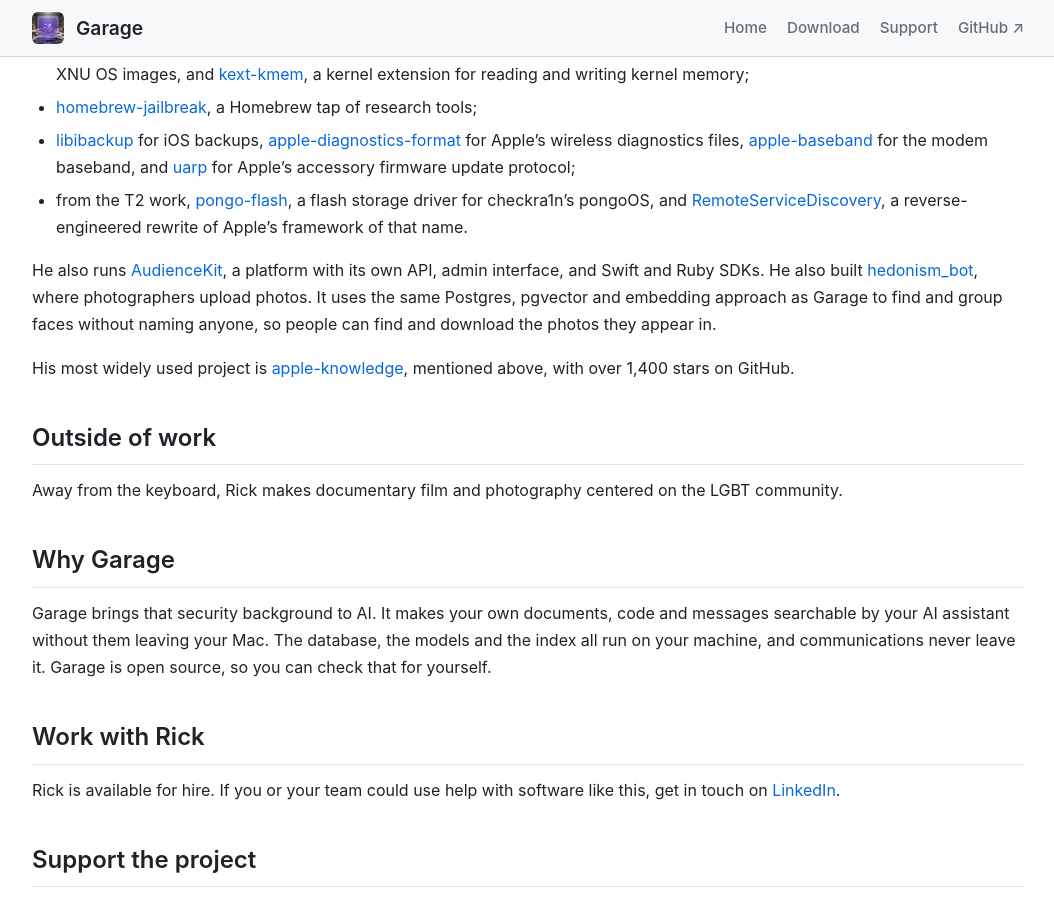
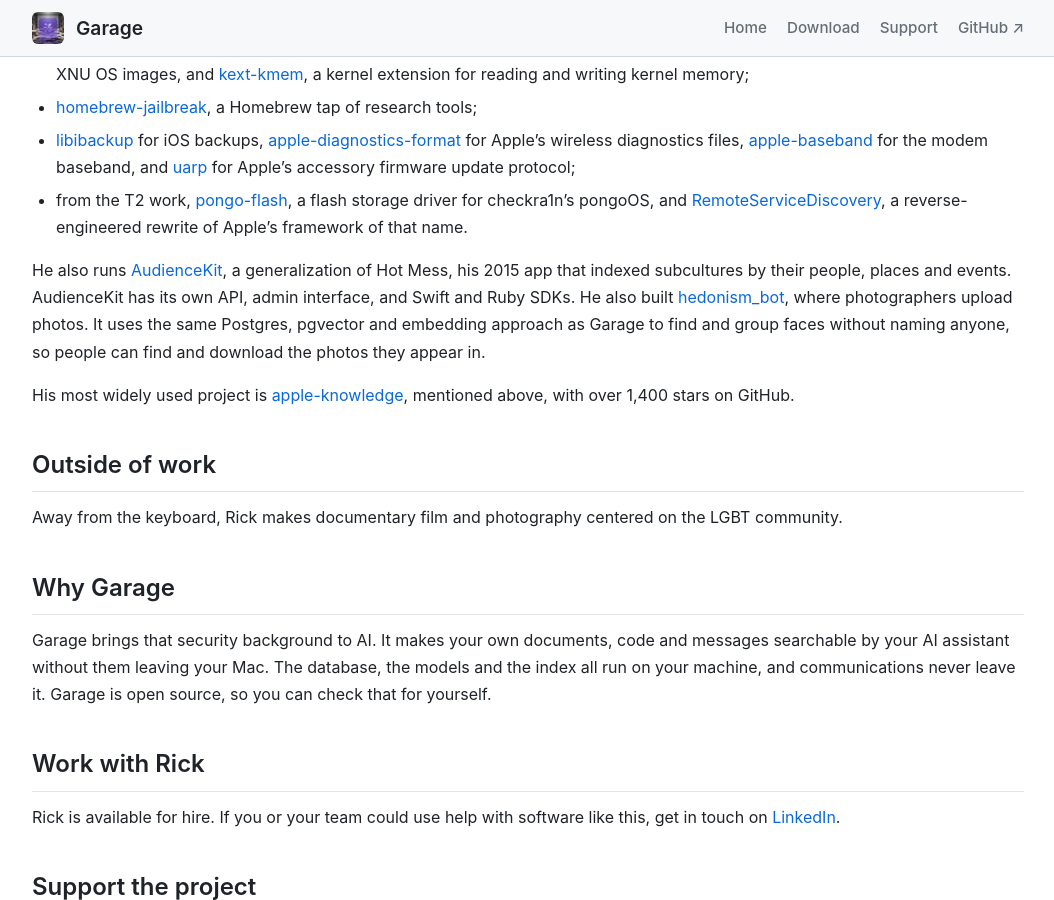
Before and after one commit to rickmark/garage-rag, a Jekyll site: the page built from docs/about.md, in a window 1280 px wide and 900 px high, scrolled down 1757 px. Shown: the whole window, without its empty margins (112-1166 px from the left). Built offline with Jekyll 4.4.1, drawn with Linux system fonts in a browser that asks for light colours.

Commit message:
Creator bio: AudienceKit grew out of Hot Mess
Co-Authored-By: Claude Opus 5.5 (1M context) <noreply@anthropic.com>
Claude-Session: https://claude.ai/code/session_014hnDBmzmrxouRSGPpEkRd6

```diff
--- a/docs/about.md
+++ b/docs/about.md
@@ -56,7 +56,7 @@ Rick publishes most of his work on [GitHub](https://github.com/rickmark). Beyond
 - [libibackup](https://github.com/hack-different/libibackup) for iOS backups, [apple-diagnostics-format](https://github.com/hack-different/apple-diagnostics-format) for Apple's wireless diagnostics files, [apple-baseband](https://github.com/hack-different/apple-baseband) for the modem baseband, and [uarp](https://github.com/hack-different/uarp) for Apple's accessory firmware update protocol;
 - from the T2 work, [pongo-flash](https://github.com/t8012/pongo-flash), a flash storage driver for checkra1n's pongoOS, and [RemoteServiceDiscovery](https://github.com/t8012/RemoteServiceDiscovery), a reverse-engineered rewrite of Apple's framework of that name.
 
-He also runs [AudienceKit](https://github.com/audience-kit), a platform with its own API, admin interface, and Swift and Ruby SDKs. He also built [hedonism_bot](https://github.com/lwm-luminx/hedonism_bot), where photographers upload photos. It uses the same Postgres, pgvector and embedding approach as Garage to find and group faces without naming anyone, so people can find and download the photos they appear in.
+He also runs [AudienceKit](https://github.com/audience-kit), a generalization of Hot Mess, his 2015 app that indexed subcultures by their people, places and events. AudienceKit has its own API, admin interface, and Swift and Ruby SDKs. He also built [hedonism_bot](https://github.com/lwm-luminx/hedonism_bot), where photographers upload photos. It uses the same Postgres, pgvector and embedding approach as Garage to find and group faces without naming anyone, so people can find and download the photos they appear in.
 
 His most widely used project is [apple-knowledge](https://github.com/hack-different/apple-knowledge), mentioned above, with over 1,400 stars on GitHub.
 
```
